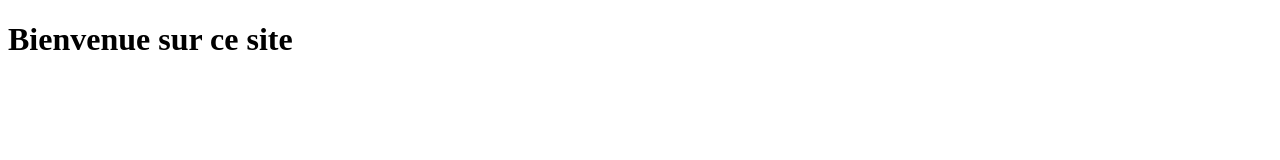
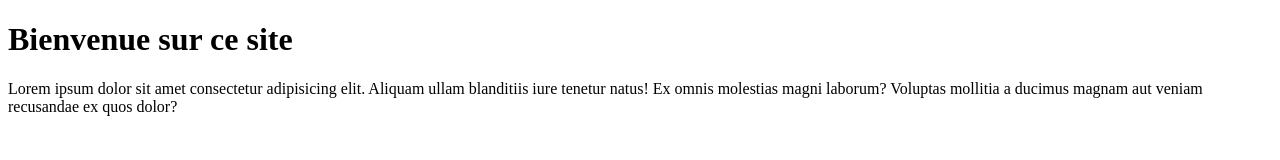
Before and after one commit to NidhalCherif/E_commerce, a plain HTML site: page index.html in a window 1280 px wide. Drawn offline with Linux system fonts and the light colour scheme.

Commit message:
Version3: ajout d'un p dans index.html

```diff
--- a/index.html
+++ b/index.html
@@ -9,6 +9,9 @@
 
 <body>
     <H1>Bienvenue sur ce site</H1>
+    <p><span>Lorem ipsum dolor sit amet consectetur adipisicing elit. Aliquam ullam blanditiis iure tenetur natus! Ex
+            omnis molestias magni laborum? Voluptas mollitia a ducimus magnam aut veniam recusandae ex quos
+            dolor?</span></p>
 </body>
 
 </html>
```
